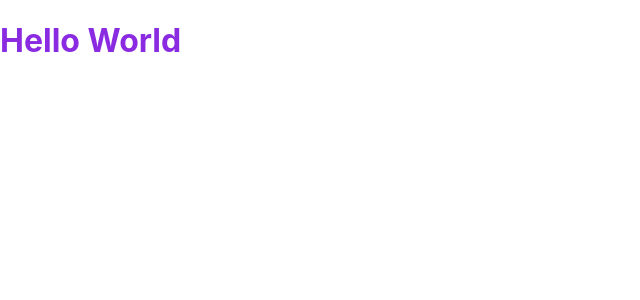
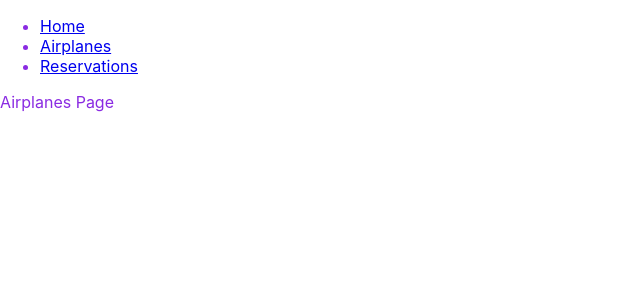
Before and after one commit to DaniiBlack/react-burning-airlines, a React (Create React App) app: page /airplanes in a window 1280 px wide. Shown: the top 300 px of the page, without its empty margins (0-640 px from the left). Built offline with nearby package versions, Linux system fonts and the light colour scheme.

Commit message:
routes initial push

```diff
--- a/package.json
+++ b/package.json
@@ -8,6 +8,7 @@
     "@testing-library/user-event": "^12.1.10",
     "react": "^17.0.1",
     "react-dom": "^17.0.1",
+    "react-router-dom": "^5.2.0",
     "react-scripts": "4.0.2",
     "web-vitals": "^1.0.1"
   },
--- /dev/null
+++ b/src/components/Airplanes.jsx
@@ -0,0 +1,9 @@
+import React from "react";
+
+function Airplane() {
+  return (
+      <div>Airplanes Page</div>
+  );
+}
+
+export default Airplane;
--- a/src/components/App.jsx
+++ b/src/components/App.jsx
@@ -1,12 +1,44 @@
+import React from "react";
+import {
+  BrowserRouter as Router,
+  Switch,
+  Route,
+  Link
+} from "react-router-dom";
 import '../css/app.css';
+import Airplanes from './Airplanes.jsx';
+import Reservations from './Reservations.jsx';
 
 function App() {
   return (
-    <div className="App">
-      <header className="App-header">
-        <h1>Hello World</h1>
-      </header>
-    </div>
+    <Router>
+      <div className="App">
+        <nav className="App-nav">
+          <ul>
+            <li>
+              <Link to="/">Home</Link>
+            </li>
+            <li>
+              <Link to="/airplanes">Airplanes</Link>
+            </li>
+            <li>
+              <Link to="/reservations">Reservations</Link>
+            </li>
+          </ul>
+        </nav>
+        <Switch>
+          <Route path="/airplanes">
+            <Airplanes />
+          </Route>
+          <Route path="/Reservations">
+            <Reservations />
+          </Route>
+          <Route path="/">
+            <div> Home Page </div>
+          </Route>
+        </Switch>
+      </div>
+    </Router>
   );
 }
 
--- /dev/null
+++ b/src/components/Reservations.jsx
@@ -0,0 +1,9 @@
+import React from "react";
+
+function Reservations() {
+  return (
+      <div>Reservations/ Bookings Page</div>
+  );
+}
+
+export default Reservations;
```
Also changed, not shown: 2 other files (tests, documents, lock files or other folders).
